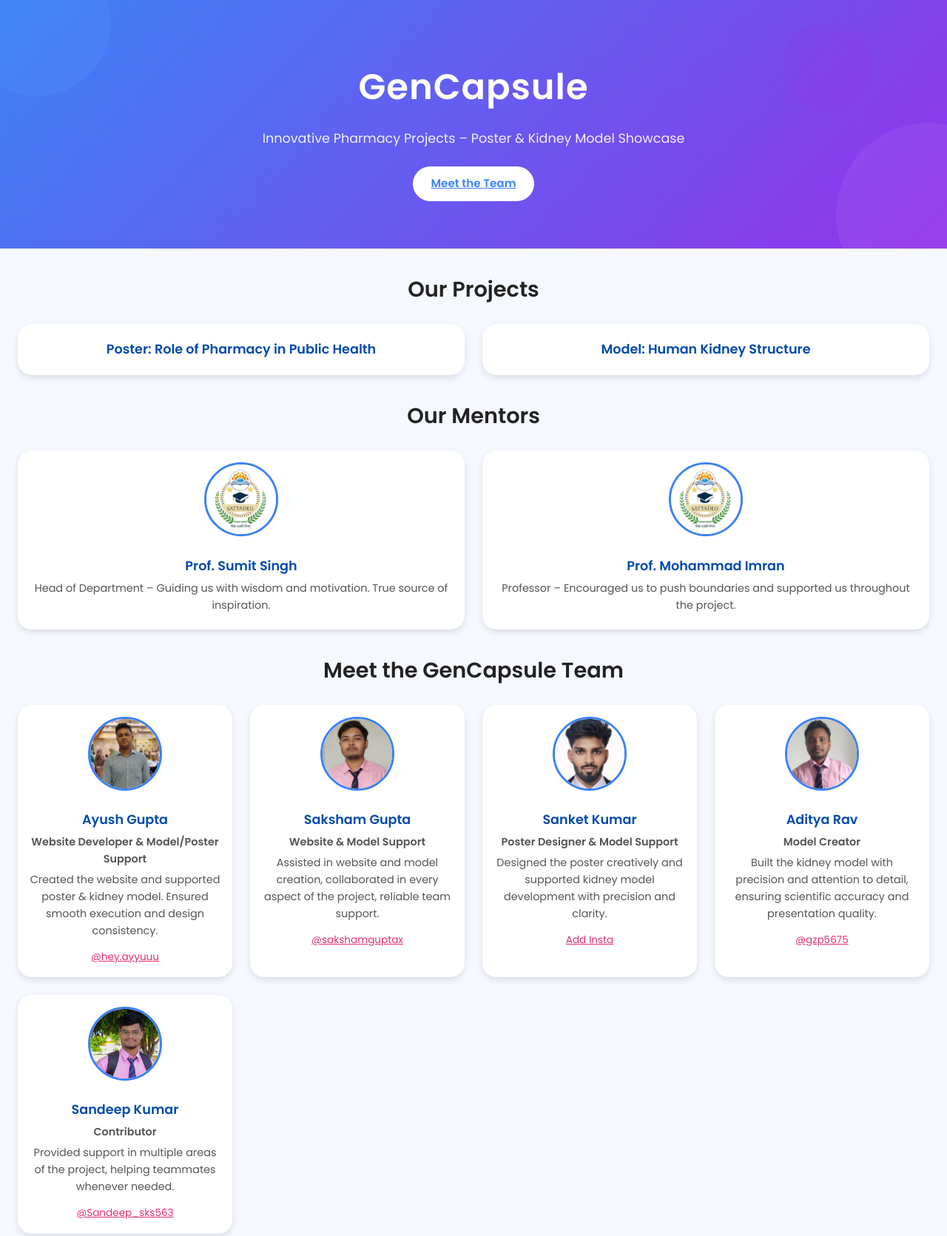
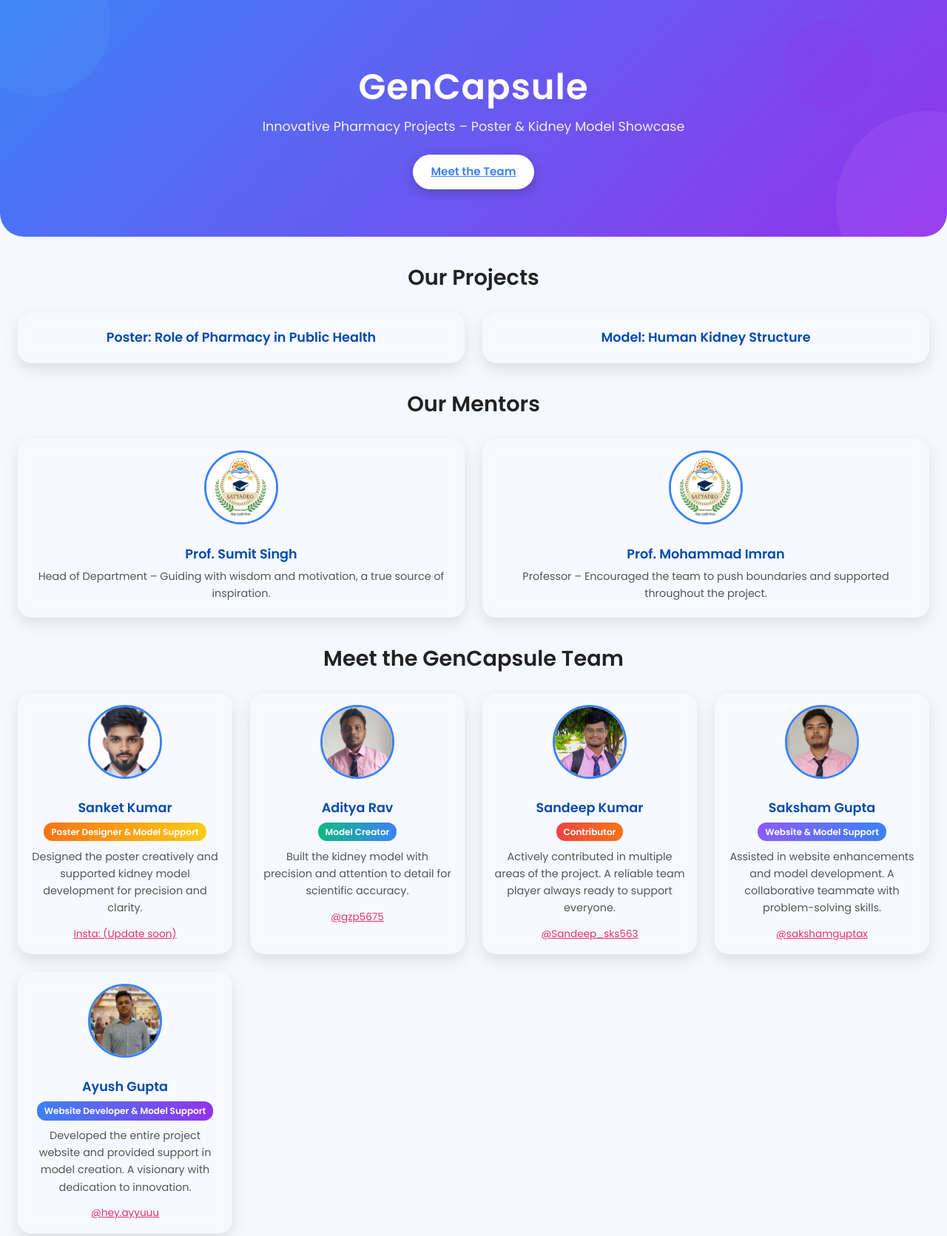
Before and after one commit to Ayuxhgpt/PharmaElevate, a plain HTML site: page a.html in a window 1280 px wide. Shown: the top 1671 px of the page at 74% size. Drawn offline with Linux system fonts and the light colour scheme.

Commit message:
Update a.html

```diff
--- a/a.html
+++ b/a.html
@@ -6,67 +6,48 @@
 <title>GenCapsule – Pharmacy Project Showcase</title>
 <link href="https://fonts.googleapis.com/css2?family=Poppins:wght@300;400;600&display=swap" rel="stylesheet">
 <style>
-* { margin:0; padding:0; box-sizing:border-box; font-family:'Poppins',sans-serif; }
-body { background:#f5f8ff; color:#333; line-height:1.6; overflow-x:hidden; }
-
-/* Hero */
-header.hero {
-  position: relative; overflow:hidden;
-  background: linear-gradient(135deg, #3b82f6, #9333ea);
-  color:white; text-align:center;
-  padding:5rem 1.5rem 4rem;
-}
-header.hero h1 { font-size:3rem; font-weight:700; margin-bottom:1rem; letter-spacing:1px; position:relative; z-index:2; animation:slideIn 1.2s ease-out;}
-header.hero p { font-size:1.1rem; opacity:0.9; margin-bottom:1.5rem; position:relative; z-index:2; animation:fadeIn 1.5s ease-out;}
-header.hero .btn { display:inline-block; padding:0.7rem 1.5rem; border-radius:50px; background:white; color:#3b82f6; font-weight:600; font-size:0.95rem; transition:all 0.3s ease; position:relative; z-index:2; }
-header.hero .btn:hover { background:#222; color:white; }
-
-/* Hero animations */
-@keyframes slideIn { 0% {opacity:0; transform:translateY(-40px);} 100% {opacity:1; transform:translateY(0);} }
-@keyframes fadeIn { 0% {opacity:0;} 100% {opacity:1;} }
-
-/* Floating circles */
-header.hero .circle { position:absolute; border-radius:50%; opacity:0.15; animation:float 10s infinite ease-in-out; }
-.circle1 { width:200px; height:200px; top:-50px; left:-50px; background:#60a5fa; }
-.circle2 { width:250px; height:250px; bottom:-100px; right:-100px; background:#c084fc; }
-.circle3 { width:120px; height:120px; top:15%; right:8%; background:#9333ea; }
-@keyframes float {0%,100%{transform:translateY(0);}50%{transform:translateY(-20px);}}
-
-/* Sections */
-.section-title { text-align:center; font-size:1.8rem; margin:2rem 0 1.5rem; color:#222; font-weight:600; }
-.container { display:grid; gap:1.5rem; padding:0 1.5rem; grid-template-columns: repeat(auto-fit, minmax(250px, 1fr)); }
-
-/* Cards */
-.card { background:white; border-radius:1.2rem; padding:1rem; text-align:center; box-shadow:0 4px 10px rgba(0,0,0,0.1); transition: transform 0.3s ease; position:relative; }
-.card:hover { transform:translateY(-6px); }
-.card img { width:100px; height:100px; border-radius:50%; object-fit:cover; margin-bottom:0.8rem; border:3px solid #3b82f6; }
-.card h3 { margin:0.3rem 0; font-size:1.1rem; font-weight:600; color:#004aad; }
-.card p { font-size:0.9rem; color:#555; margin:0.3rem 0; }
-.card .insta { display:inline-block; margin-top:0.5rem; color:#e1306c; font-weight:500; font-size:0.85rem; }
-.card .insta:hover { color:#3b82f6; cursor:pointer; }
-
-/* Project details expandable */
-.project-card { cursor:pointer; }
-.project-card .details { display:none; margin-top:5px; color:#333; font-size:0.9rem; }
-
-/* Footer */
-footer { text-align:center; padding:1.2rem; background:#3b82f6; color:white; margin-top:2rem; border-radius:1rem 1rem 0 0; }
-
-/* Popup */
-#popup { position:fixed; top:15px; left:50%; transform:translateX(-50%); background:#ff4d4f; color:white; padding:12px 20px; border-radius:10px; font-size:0.95rem; z-index:9999; opacity:0; transition:opacity 0.3s ease; }
-
-/* Responsive */
+* {margin:0; padding:0; box-sizing:border-box; font-family:'Poppins',sans-serif;}
+body {background:#f5f8ff; color:#333; line-height:1.6; overflow-x:hidden;}
+header.hero{position:relative;overflow:hidden;text-align:center;background: linear-gradient(135deg,#3b82f6,#9333ea);color:white;padding:5rem 1.5rem 4rem;border-bottom-left-radius:2rem;border-bottom-right-radius:2rem;}
+header.hero h1{font-size:3rem;font-weight:700;letter-spacing:1px;position:relative; z-index:2; animation:slideIn 1.2s ease-out;}
+header.hero p{font-size:1.1rem;opacity:0.9;margin-bottom:1.5rem;position:relative; z-index:2;animation:fadeIn 1.5s ease-out;}
+header.hero .btn{display:inline-block;padding:0.7rem 1.5rem;border-radius:50px;background:white;color:#3b82f6;font-weight:600;font-size:0.95rem;transition:all 0.3s ease;position:relative; z-index:2;box-shadow:0 4px 15px rgba(0,0,0,0.2);}
+header.hero .btn:hover{ background:#222; color:white; transform:scale(1.05);}
+@keyframes slideIn{0%{opacity:0; transform:translateY(-40px);}100%{opacity:1; transform:translateY(0);}}
+@keyframes fadeIn{0%{opacity:0;}100%{opacity:1;}}
+header.hero .circle{position:absolute;border-radius:50%;opacity:0.15; animation:float 10s infinite ease-in-out;}
+.circle1{width:200px;height:200px;top:-50px;left:-50px;background:#60a5fa;}
+.circle2{width:250px;height:250px;bottom:-100px;right:-100px;background:#c084fc;}
+.circle3{width:120px;height:120px;top:15%;right:8%;background:#9333ea;}
+@keyframes float{0%,100%{transform:translateY(0);}50%{transform:translateY(-20px);}}
+.section-title{text-align:center;font-size:1.8rem;margin:2rem 0 1.5rem;color:#222;font-weight:600;}
+.container{display:grid; gap:1.5rem; padding:0 1.5rem; grid-template-columns: repeat(auto-fit, minmax(250px, 1fr));}
+.card{background: rgba(255,255,255,0.15); backdrop-filter: blur(10px); border-radius:1.2rem;padding:1rem; text-align:center; box-shadow:0 8px 20px rgba(0,0,0,0.1); transition:transform 0.3s ease;position:relative;cursor:pointer;}
+.card:hover{transform:translateY(-6px);}
+.card img{width:100px;height:100px;border-radius:50%;object-fit:cover;margin-bottom:0.8rem;border:3px solid #3b82f6;}
+.card h3{margin:0.3rem 0; font-size:1.1rem; font-weight:600; color:#004aad;}
+.card p{font-size:0.9rem; color:#555; margin:0.3rem 0;}
+.card .insta{display:inline-block;margin-top:0.5rem;color:#e1306c;font-weight:500;font-size:0.85rem;}
+.card .insta:hover{color:#3b82f6; cursor:pointer;}
+.role-tag{display:inline-block; padding:3px 10px; border-radius:12px; font-size:0.75rem; font-weight:600; margin-bottom:5px; color:white;}
+.project-card .details{display:none;margin-top:5px;color:#333;font-size:0.9rem;}
+footer{text-align:center;padding:1.2rem;background:#3b82f6;color:white;margin-top:2rem;border-radius:1rem 1rem 0 0;}
+#popup{position:fixed; top:15px; left:50%; transform:translateX(-50%); background:#ff4d4f; color:white; padding:12px 20px; border-radius:10px; font-size:0.95rem; z-index:9999; opacity:0; transition:opacity 0.3s ease;}
 @media(max-width:1024px){ header.hero h1{font-size:2.5rem;} header.hero p{font-size:1rem;} }
-@media(max-width:768px){
-  header.hero { padding:4rem 1rem 3rem; }
-  .circle1,.circle2,.circle3{display:none;}
-  .container { grid-template-columns: 1fr; }
-}
+@media(max-width:768px){ header.hero{padding:4rem 1rem 3rem;} .circle1,.circle2,.circle3{display:none;} .container{grid-template-columns:1fr;} }
 </style>
 </head>
-<body>
+<body oncontextmenu="return false;" onselectstart="return false;" ondragstart="return false;">
 
-<!-- Hero Section -->
+<div id="popup">Action not allowed: Content is protected!</div>
+<script>
+document.addEventListener('keydown', function(e){
+  if(e.ctrlKey && (e.key==='s' || e.key==='p' || e.key==='u')){ showPopup(); e.preventDefault(); }
+});
+function showPopup(){ const p=document.getElementById('popup'); p.style.opacity='1'; setTimeout(()=>{p.style.opacity='0';},2000);}
+function toggleDetails(card){ const d=card.querySelector('.details'); if(d.style.display==='block'){d.style.display='none';}else{d.style.display='block';}}
+</script>
+
 <header class="hero">
   <div class="circle circle1"></div>
   <div class="circle circle2"></div>
@@ -76,117 +57,85 @@ footer { text-align:center; padding:1.2rem; background:#3b82f6; color:white; mar
   <a href="#team" class="btn">Meet the Team</a>
 </header>
 
-<!-- Projects -->
 <section class="projects">
   <h2 class="section-title">Our Projects</h2>
   <div class="container">
     <div class="card project-card" onclick="toggleDetails(this)">
       <h3>Poster: Role of Pharmacy in Public Health</h3>
-      <div class="details">A creative poster highlighting pharmacy's role in public health, medicine safety, and patient awareness. Team members supported each other in research, design, and final execution.</div>
+      <div class="details">A creative poster highlighting pharmacy's role in public health, medicine safety, and patient awareness. Team members collaborated in research, design, and execution.</div>
     </div>
     <div class="card project-card" onclick="toggleDetails(this)">
       <h3>Model: Human Kidney Structure</h3>
-      <div class="details">An academic 3D kidney model demonstrating structure, function, and relevance in pharmacy education. Ayush, Sanket, and Aditya worked collaboratively for precision and accuracy.</div>
+      <div class="details">An academic 3D kidney model demonstrating structure, function, and relevance in pharmacy education. Team members contributed collaboratively to ensure precision and accuracy.</div>
     </div>
   </div>
 </section>
 
-<!-- Mentors -->
 <section>
   <h2 class="section-title">Our Mentors</h2>
   <div class="container mentors">
     <div class="card">
       <img src="https://github.com/Ayuxhgpt/PharmaElevate/blob/main/assists/scp.jpg?raw=true" alt="HOD Sumit Singh">
       <h3>Prof. Sumit Singh</h3>
-      <p>Head of Department – Guiding us with wisdom and motivation. True source of inspiration.</p>
+      <p>Head of Department – Guiding with wisdom and motivation, a true source of inspiration.</p>
     </div>
     <div class="card">
       <img src="https://github.com/Ayuxhgpt/PharmaElevate/blob/main/assists/scp.jpg?raw=true" alt="Prof. Mohammad Imran">
       <h3>Prof. Mohammad Imran</h3>
-      <p>Professor – Encouraged us to push boundaries and supported us throughout the project.</p>
+      <p>Professor – Encouraged the team to push boundaries and supported throughout the project.</p>
     </div>
   </div>
 </section>
 
-<!-- Team -->
 <section id="team">
   <h2 class="section-title">Meet the GenCapsule Team</h2>
   <div class="container members">
 
     <div class="card">
-      <img src="https://github.com/Ayuxhgpt/PharmaElevate/blob/main/assists/ayupfp.jpg?raw=true" alt="Ayush Gupta">
-      <h3>Ayush Gupta</h3>
-      <p><strong>Website Developer & Model/Poster Support</strong></p>
-      <p>Created the website and supported poster & kidney model. Ensured smooth execution and design consistency.</p>
-      <a href="https://instagram.com/hey.ayyuuu" target="_blank" class="insta">@hey.ayyuuu</a>
+      <img src="https://github.com/Ayuxhgpt/PharmaElevate/blob/main/assists/sanpfp.jpg?raw=true" alt="Sanket Kumar">
+      <h3>Sanket Kumar</h3>
+      <div class="role-tag" style="background: linear-gradient(90deg,#f97316,#facc15);">Poster Designer & Model Support</div>
+      <p>Designed the poster creatively and supported kidney model development for precision and clarity.</p>
+      <a href="#" class="insta">Insta: (Update soon)</a>
+    </div>
+
+    <div class="card">
+      <img src="https://github.com/Ayuxhgpt/PharmaElevate/blob/main/assists/adipfp.jpg?raw=true" alt="Aditya Rav">
+      <h3>Aditya Rav</h3>
+      <div class="role-tag" style="background: linear-gradient(90deg,#10b981,#3b82f6);">Model Creator</div>
+      <p>Built the kidney model with precision and attention to detail for scientific accuracy.</p>
+      <a href="https://instagram.com/gzp5675" class="insta" target="_blank">@gzp5675</a>
+    </div>
+    <div class="card">
+      <img src="https://github.com/Ayuxhgpt/PharmaElevate/blob/main/assists/sandpfp.jpg?raw=true" alt="Sandeep Kumar">
+      <h3>Sandeep Kumar</h3>
+      <div class="role-tag" style="background: linear-gradient(90deg,#ef4444,#f97316);">Contributor</div>
+      <p>Actively contributed in multiple areas of the project. A reliable team player always ready to support everyone.</p>
+      <a href="https://instagram.com/Sandeep_sks563" class="insta" target="_blank">@Sandeep_sks563</a>
     </div>
 
     <div class="card">
       <img src="https://github.com/Ayuxhgpt/PharmaElevate/blob/main/assists/sakpfp1.jpg?raw=true" alt="Saksham Gupta">
       <h3>Saksham Gupta</h3>
-      <p><strong>Website & Model Support</strong></p>
-      <p>Assisted in website and model creation, collaborated in every aspect of the project, reliable team support.</p>
-      <a href="https://instagram.com/sakshamguptax" target="_blank" class="insta">@sakshamguptax</a>
+      <div class="role-tag" style="background: linear-gradient(90deg,#8b5cf6,#3b82f6);">Website & Model Support</div>
+      <p>Assisted in website enhancements and model development. A collaborative teammate with problem-solving skills.</p>
+      <a href="https://instagram.com/sakshamguptax" class="insta" target="_blank">@sakshamguptax</a>
     </div>
 
     <div class="card">
-      <img src="https://github.com/Ayuxhgpt/PharmaElevate/blob/main/assists/sanpfp.jpg?raw=true" alt="Sanket Kumar">
-      <h3>Sanket Kumar</h3>
-      <p><strong>Poster Designer & Model Support</strong></p>
-      <p>Designed the poster creatively and supported kidney model development with precision and clarity.</p>
-      <a href="#" class="insta">Add Insta</a>
-    </div>
-
-    <div class="card">
-      <img src="https://github.com/Ayuxhgpt/PharmaElevate/blob/main/assists/adipfp.jpg?raw=true" alt="Aditya Rav">
-      <h3>Aditya Rav</h3>
-      <p><strong>Model Creator</strong></p>
-      <p>Built the kidney model with precision and attention to detail, ensuring scientific accuracy and presentation quality.</p>
-      <a href="https://instagram.com/gzp5675" target="_blank" class="insta">@gzp5675</a>
-    </div>
-
-    <div class="card">
-      <img src="https://github.com/Ayuxhgpt/PharmaElevate/blob/main/assists/sandpfp.jpg?raw=true" alt="Sandeep Kumar">
-      <h3>Sandeep Kumar</h3>
-      <p><strong>Contributor</strong></p>
-      <p>Provided support in multiple areas of the project, helping teammates whenever needed.</p>
-      <a href="https://instagram.com/Sandeep_sks563" target="_blank" class="insta">@Sandeep_sks563</a>
+      <img src="https://github.com/Ayuxhgpt/PharmaElevate/blob/main/assists/ayupfp.jpg?raw=true" alt="Ayush Gupta">
+      <h3>Ayush Gupta</h3>
+      <div class="role-tag" style="background: linear-gradient(90deg,#3b82f6,#9333ea);">Website Developer & Model Support</div>
+      <p>Developed the entire project website and provided support in model creation. A visionary with dedication to innovation.</p>
+      <a href="https://instagram.com/hey.ayyuuu" class="insta" target="_blank">@hey.ayyuuu</a>
     </div>
 
   </div>
 </section>
 
-<!-- Footer -->
 <footer>
   <p>© 2025 GenCapsule Project | Created with passion by our team</p>
 </footer>
 
-<!-- Popup -->
-<div id="popup"></div>
-
-<script>
-// Toggle project details
-function toggleDetails(card){
-  const details = card.querySelector('.details');
-  details.style.display = details.style.display === 'block' ? 'none' : 'block';
-}
-
-// Anti-download protection
-document.addEventListener('contextmenu', e => { e.preventDefault(); showPopup("🚫 Right-click is disabled!"); });
-document.addEventListener('keydown', e => {
-  if(e.ctrlKey && ['c','s','u'].includes(e.key.toLowerCase()) || e.key==='PrintScreen'){
-    e.preventDefault(); showPopup("⚠️ Action blocked!");
-  }
-});
-document.querySelectorAll('img').forEach(img => img.setAttribute('draggable','false'));
-
-// Popup function
-function showPopup(message){
-  const popup = document.getElementById('popup');
-  popup.innerText = message;
-  popup.style.opacity = '1';
-  setTimeout(()=>{popup.style.opacity='0';}, 2500);
-}
-</script>
 </body>
 </html>
```
